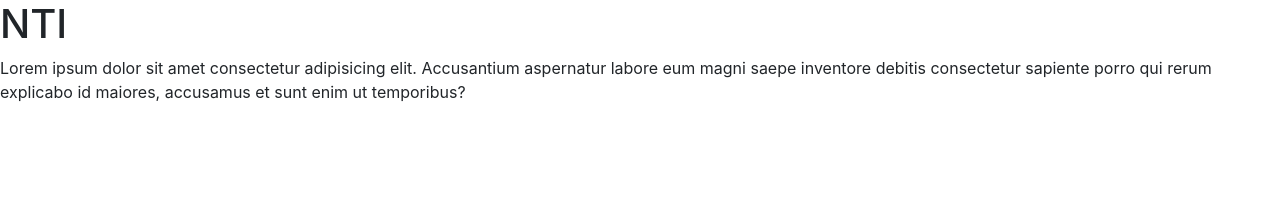
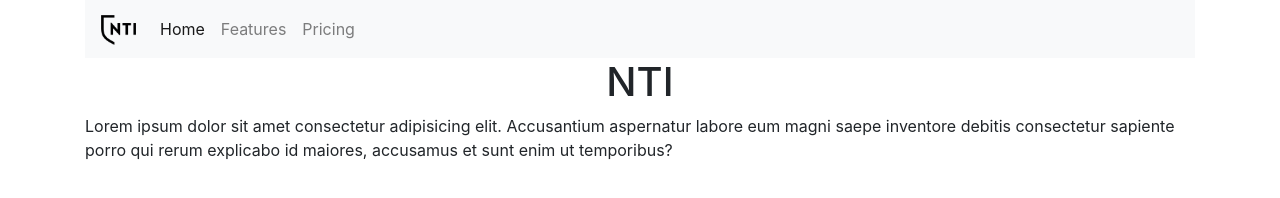
Before and after one commit to Luxri/21-03-19, a plain HTML site: page index.html in a window 1280 px wide. Drawn offline with nearby package versions, Linux system fonts and the light colour scheme.

Commit message:
Utförande

```diff
--- a/index.html
+++ b/index.html
@@ -11,10 +11,27 @@
     <link href="https://fonts.googleapis.com/css?family=Titillium+Web:300" rel="stylesheet">
 </head>
 <body>
-    <h1>NTI</h1>
-    <p>Lorem ipsum dolor sit amet consectetur adipisicing elit. Accusantium aspernatur labore eum magni saepe inventore debitis consectetur sapiente porro qui rerum explicabo id maiores, accusamus et sunt enim ut temporibus?</p>
-<script src="https://code.jquery.com/jquery-3.3.1.slim.min.js" integrity="sha384-q8i/X+965DzO0rT7abK41JStQIAqVgRVzpbzo5smXKp4YfRvH+8abtTE1Pi6jizo" crossorigin="anonymous"></script>
-<script src="https://cdnjs.cloudflare.com/ajax/libs/popper.js/1.14.7/umd/popper.min.js" integrity="sha384-UO2eT0CpHqdSJQ6hJty5KVphtPhzWj9WO1clHTMGa3JDZwrnQq4sF86dIHNDz0W1" crossorigin="anonymous"></script>
-<script src="https://stackpath.bootstrapcdn.com/bootstrap/4.3.1/js/bootstrap.min.js" integrity="sha384-JjSmVgyd0p3pXB1rRibZUAYoIIy6OrQ6VrjIEaFf/nJGzIxFDsf4x0xIM+B07jRM" crossorigin="anonymous"></script>
+    <main class="container">
+                <nav class="navbar navbar-expand-lg navbar-light bg-light">
+                        <a class="navbar-brand" href="#">
+                            <img src="layout/images/Logo.png" width="35" height="30" alt="Logo">
+                        </a>
+                        <button class="navbar-toggler" type="button" data-toggle="collapse" data-target="#navbarNavAltMarkup" aria-controls="navbarNavAltMarkup" aria-expanded="false" aria-label="Toggle navigation">
+                          <span class="navbar-toggler-icon"></span>
+                        </button>
+                        <div class="collapse navbar-collapse" id="navbarNavAltMarkup">
+                          <div class="navbar-nav">
+                            <a class="nav-item nav-link active" href="#">Home <span class="sr-only">(current)</span></a>
+                            <a class="nav-item nav-link" href="#">Features</a>
+                            <a class="nav-item nav-link" href="#">Pricing</a>
+                          </div>
+                        </div>
+                      </nav>
+                      <h1 align="center">NTI</h1>
+            <p>Lorem ipsum dolor sit amet consectetur adipisicing elit. Accusantium aspernatur labore eum magni saepe inventore debitis consectetur sapiente porro qui rerum explicabo id maiores, accusamus et sunt enim ut temporibus?</p>
+        <script src="https://code.jquery.com/jquery-3.3.1.slim.min.js" integrity="sha384-q8i/X+965DzO0rT7abK41JStQIAqVgRVzpbzo5smXKp4YfRvH+8abtTE1Pi6jizo" crossorigin="anonymous"></script>
+        <script src="https://cdnjs.cloudflare.com/ajax/libs/popper.js/1.14.7/umd/popper.min.js" integrity="sha384-UO2eT0CpHqdSJQ6hJty5KVphtPhzWj9WO1clHTMGa3JDZwrnQq4sF86dIHNDz0W1" crossorigin="anonymous"></script>
+        <script src="https://stackpath.bootstrapcdn.com/bootstrap/4.3.1/js/bootstrap.min.js" integrity="sha384-JjSmVgyd0p3pXB1rRibZUAYoIIy6OrQ6VrjIEaFf/nJGzIxFDsf4x0xIM+B07jRM" crossorigin="anonymous"></script>
+        </main>
 </body>
 </html>
--- a/layout/css/main.css
+++ b/layout/css/main.css
@@ -7,3 +7,24 @@ h2 {
 p {
     font-family: 'Titillium Web', sans-serif;
 }
+.bd-placeholder-img {
+    font-size: 1.125rem;
+    text-anchor: middle;
+    -webkit-user-select: none;
+    -moz-user-select: none;
+    -ms-user-select: none;
+    user-select: none;
+  }
+
+  @media (min-width: 768px) {
+    .bd-placeholder-img-lg {
+      font-size: 3.5rem;
+    }
+  }
+  .container {
+    width: 100%;
+    padding-right: 15px;
+    padding-right: 15PX;
+    margin-right: auto;
+    margin-left: auto;
+}
```
Also changed, not shown: layout/images/Logo.png (added).
